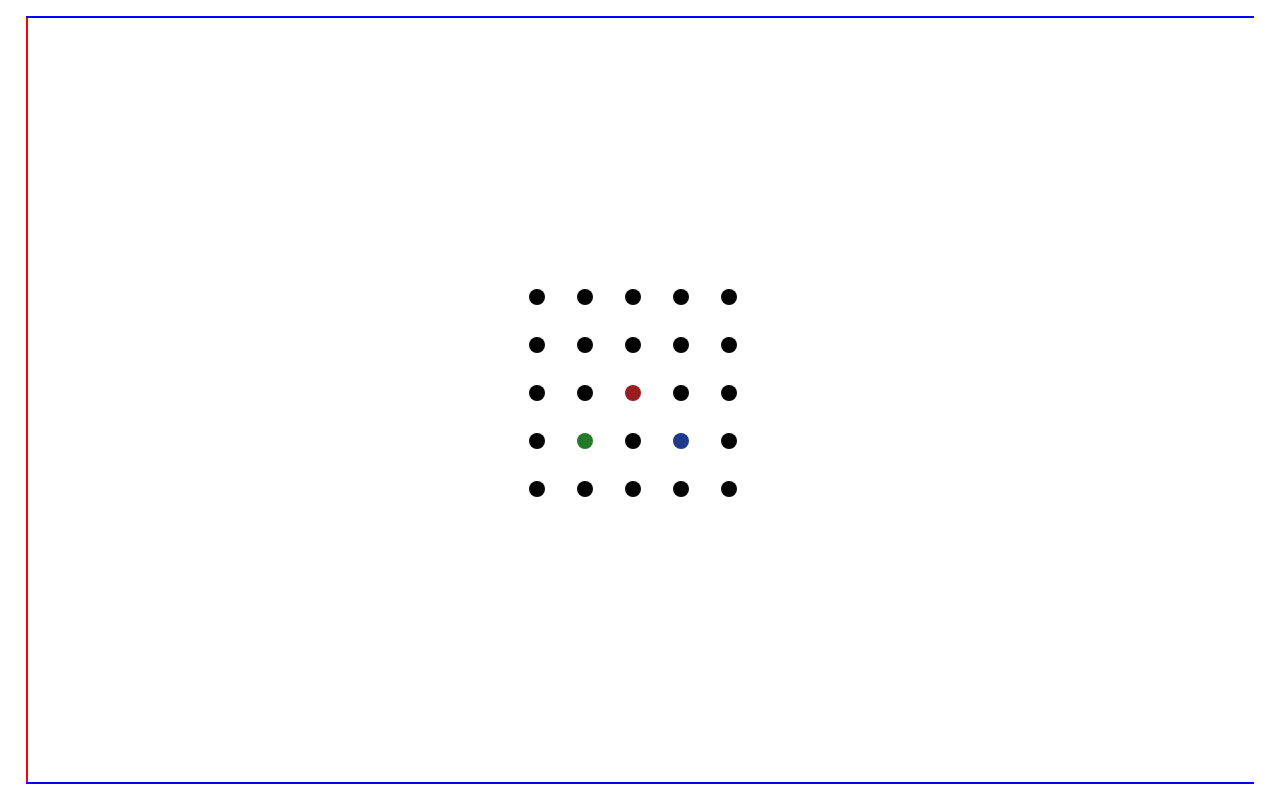
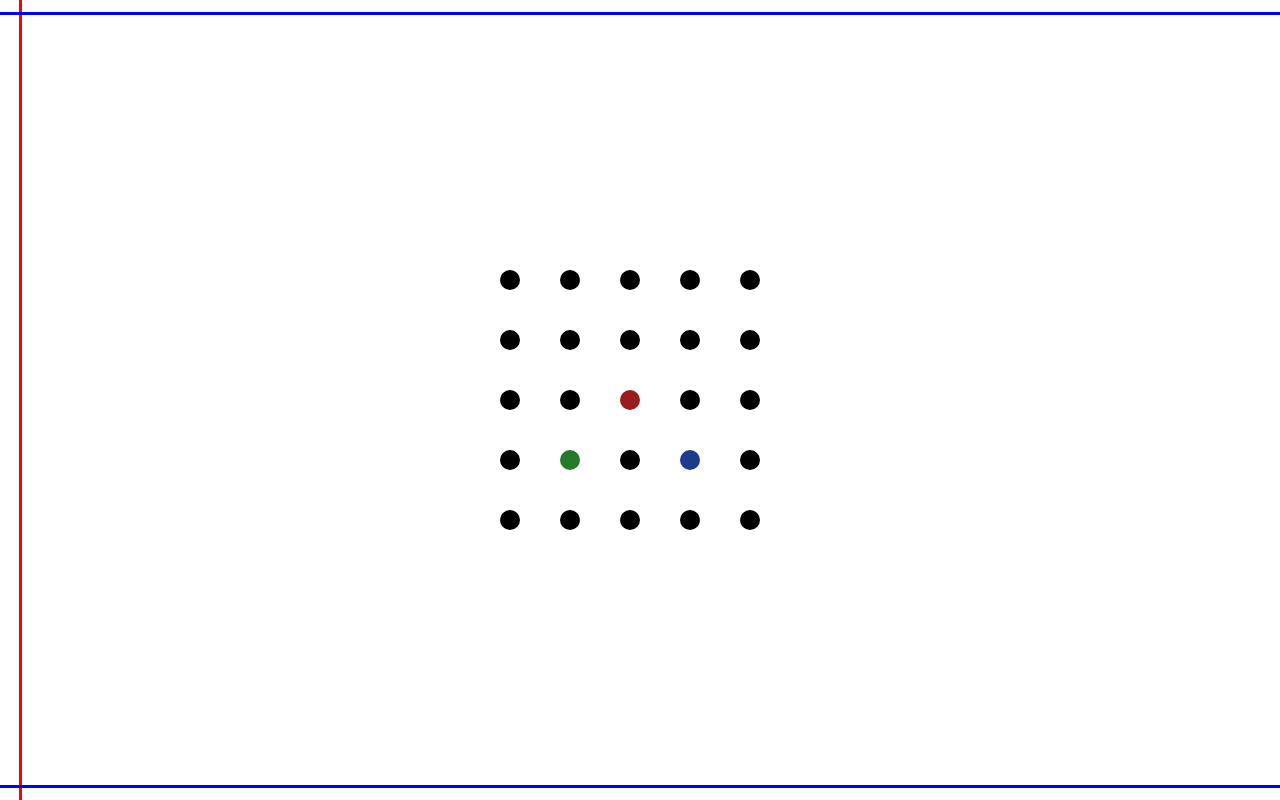
Before and after one commit to RaghaviC77/kolam-ephemeral, a plain HTML site: page index.html in a window 1280 px wide. Drawn offline with Linux system fonts and the light colour scheme.

Commit message:
Update index.html

```diff
--- a/index.html
+++ b/index.html
@@ -17,14 +17,16 @@
 
     .grid-container {
       display: grid;
-      grid-template-columns: repeat(5, 30px);
-      grid-template-rows: repeat(5, 30px);
-      gap: 18px;
+      grid-template-columns: repeat(5, 40px);
+      grid-template-rows: repeat(5, 40px);
+      gap: 20px;
+      justify-content: center;
+      align-items: center;
     }
 
     .dot {
-      width: 16px;
-      height: 16px;
+      width: 20px;
+      height: 20px;
       border-radius: 50%;
       background-color: black;
     }
@@ -47,26 +49,26 @@
     }
 
     .border-left {
-      left: 2%;
-      top: 2%;
-      height: 96%;
-      width: 2px;
+      left: 1.5%;
+      top: 0;
+      height: 100%;
+      width: 3px;
       background-color: red;
     }
 
     .border-top {
-      top: 2%;
-      left: 2%;
-      width: 96%;
-      height: 2px;
+      top: 1.5%;
+      left: 0;
+      width: 100%;
+      height: 3px;
       background-color: blue;
     }
 
     .border-bottom {
-      bottom: 2%;
-      left: 2%;
-      width: 96%;
-      height: 2px;
+      bottom: 1.5%;
+      left: 0;
+      width: 100%;
+      height: 3px;
       background-color: blue;
     }
   </style>
```
